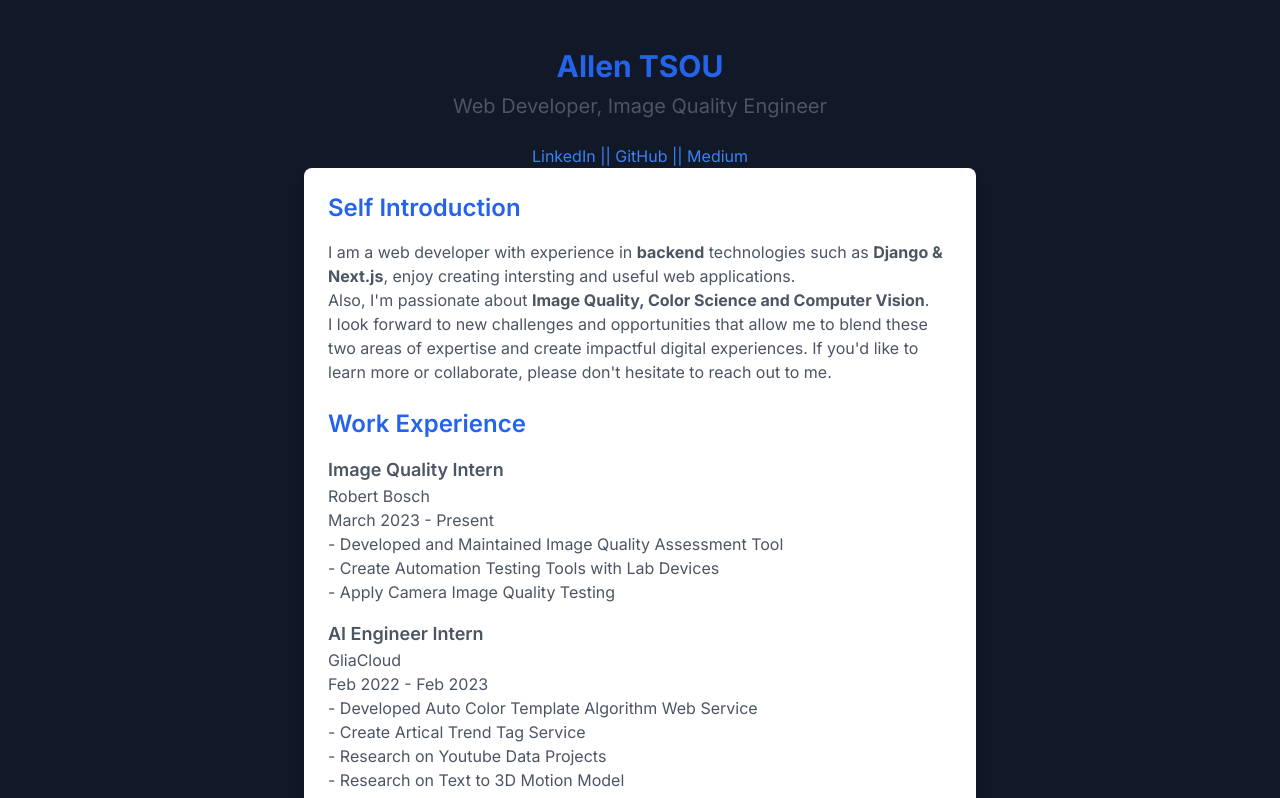
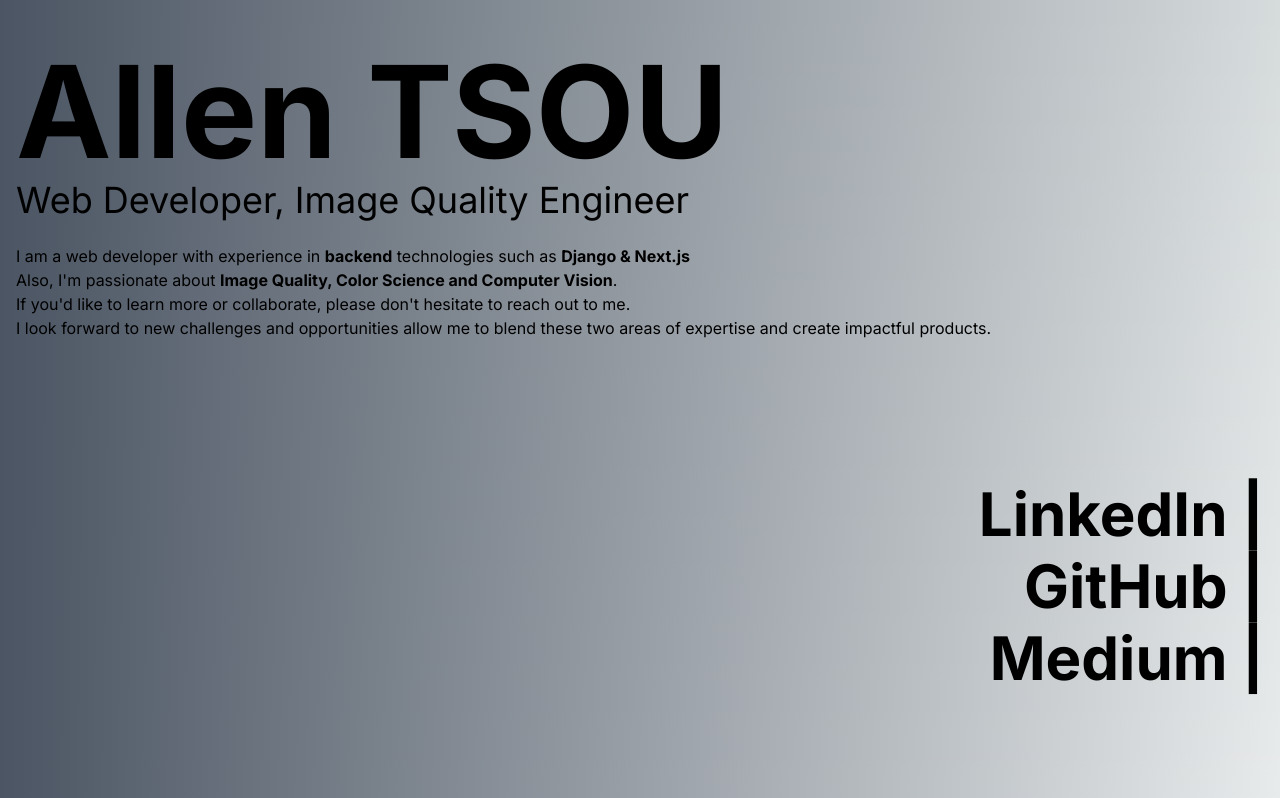
Before and after one commit to LUN000/Nextjs-MongoDB, a Next.js app: page / in a window 1280 px wide. Shown: the top 798 px of the page. Built offline with nearby package versions, Linux system fonts and the light colour scheme.

Commit message:
update cv layout

```diff
--- a/app/page.tsx
+++ b/app/page.tsx
@@ -1,51 +1,57 @@
 import Head from 'next/head';
 import Link from 'next/link';
+import Image from 'next/image';
 
 const Resume = () => {
   return (
-    <div className="min-h-screen bg-gray-900 py-12 px-4">
+    <div className="scroll-smooth bg-gradient-to-r from-gray-600">
       <Head>
-        <title>My Resume</title>
+        <title>My Homepage</title>
       </Head>
 
-      <header className="text-center">
-        <h1 className="text-3xl font-bold text-blue-600 mb-2">Allen TSOU</h1>
-        <p className="text-xl text-gray-600 mb-6">Web Developer, Image Quality Engineer</p>
+      <header className="container min-h-screen mx-auto py-12 px-4">
+        <h1 className="text-9xl font-bold text-white-600 mb-1">Allen TSOU</h1>
+        <p className="text-4xl text-white-600 mb-6">Web Developer, Image Quality Engineer</p>
+        <p className="text-white-600 mb-36">
+              I am a web developer with experience in <b>backend</b> technologies such as <b>Django & Next.js</b><br/>
+              Also, I&apos;m passionate about <b>Image Quality, Color Science and Computer Vision</b>.<br/>
+              If you&apos;d like to learn more or collaborate, please don&apos;t hesitate to reach out to me.<br/>
+              I look forward to new challenges and opportunities allow me to blend these two areas of expertise and create impactful products.
+        </p>
+        <div className='text-end mb-3'>
           <a
             href="https://www.linkedin.com/in/lun0000/"
             target="_blank"
             rel="noopener noreferrer"
-          className="text-blue-500 hover:underline"
+            className="text-6xl font-bold text-white-600 transition duration-800 hover:bg-gradient-to-r from-gray-900"
           >
             LinkedIn |
           </a>
+        </div>
+        <div className='text-end mb-3'>
           <a
             href="https://github.com/LUN000"
             target="_blank"
             rel="noopener noreferrer"
-          className="text-blue-500 hover:underline"
+            className="text-6xl font-bold text-white-600 mb-12 transition duration-800 hover:bg-gradient-to-r from-gray-900"
           >
-          | GitHub |
+            GitHub |
           </a>
+        </div>
+        <div className='text-end mb-3'>
           <a
             href="https://medium.com/@lun_0000/color-difference-calculation-in-iq-analyzer-imatest-15d027d7d1fa"
             target="_blank"
             rel="noopener noreferrer"
-          className="text-blue-500 hover:underline"
+            className="text-6xl font-bold text-white-600 mb-6 transition duration-800 hover:bg-gradient-to-r from-gray-900"
           >
-          | Medium
+            Medium |
           </a>
+        </div>
+        {/* <h1 className="text-end text-9xl font-bold text-white-600 mb-1">test</h1> */}
       </header>
 
       <main className="max-w-2xl mx-auto bg-white shadow-lg rounded-lg p-6">
-        <section className="mb-6">
-            <h2 className="text-2xl text-blue-600 font-semibold">Self Introduction</h2>
-            <p className="text-gray-600 mt-4">
-              I am a web developer with experience in <b>backend</b> technologies such as <b>Django & Next.js</b>, enjoy creating intersting and useful web applications.<br/>
-              Also, I&apos;m passionate about <b>Image Quality, Color Science and Computer Vision</b>.<br/>
-              I look forward to new challenges and opportunities that allow me to blend these two areas of expertise and create impactful digital experiences. If you&apos;d like to learn more or collaborate, please don&apos;t hesitate to reach out to me.
-            </p>
-        </section>
         <section className="mb-4">
           <h2 className="text-2xl text-blue-600 font-semibold">Work Experience</h2>
           <div className="mt-4">
@@ -120,7 +126,7 @@
       </main>
 
       <footer className="text-center mt-4">
-        <Link href="/">Go back to the homepage</Link>
+        <Link href="/">Back to top</Link>
       </footer>
     </div>
   );
```
Lines whose indentation alone changed are shown as unchanged.
